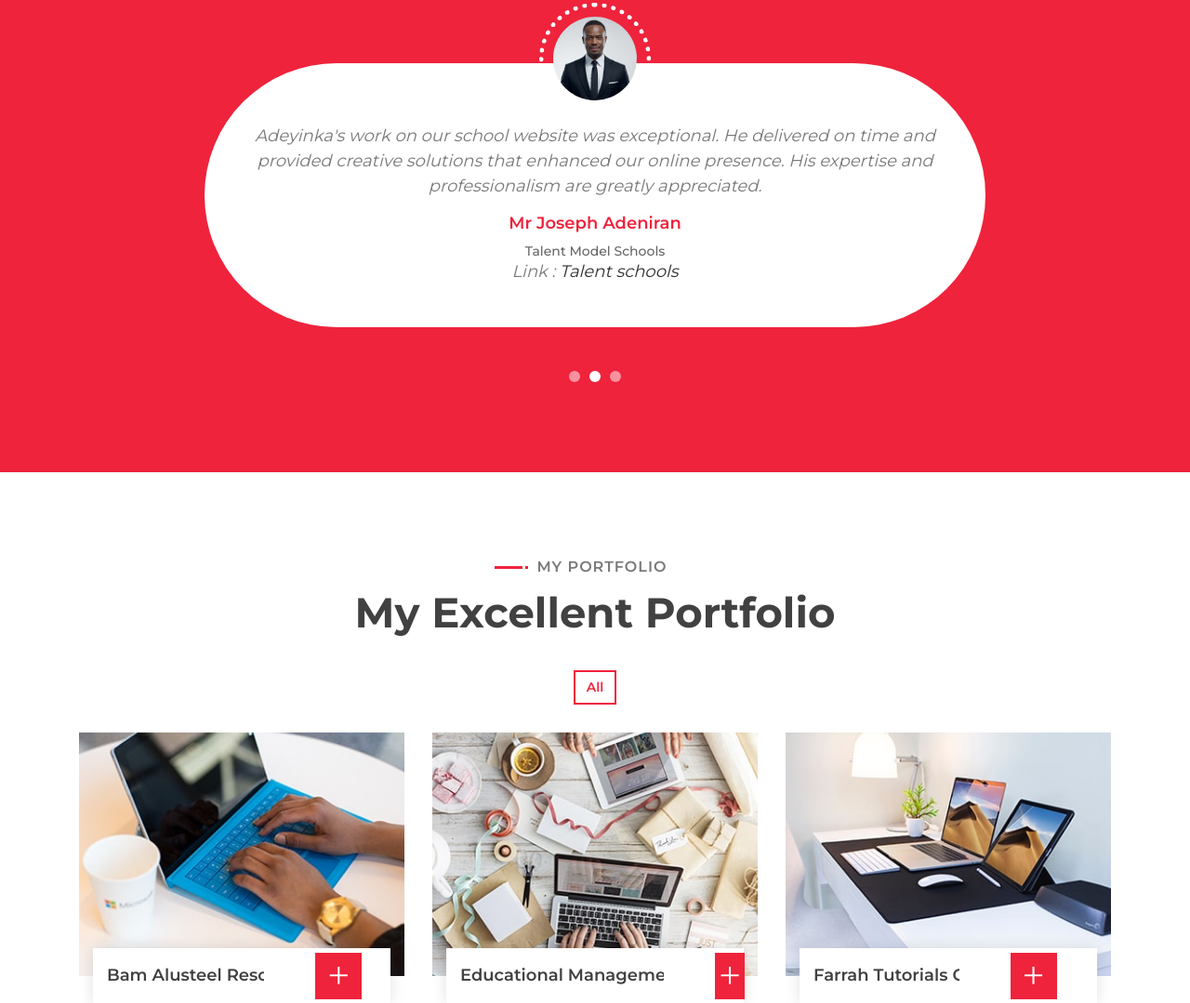
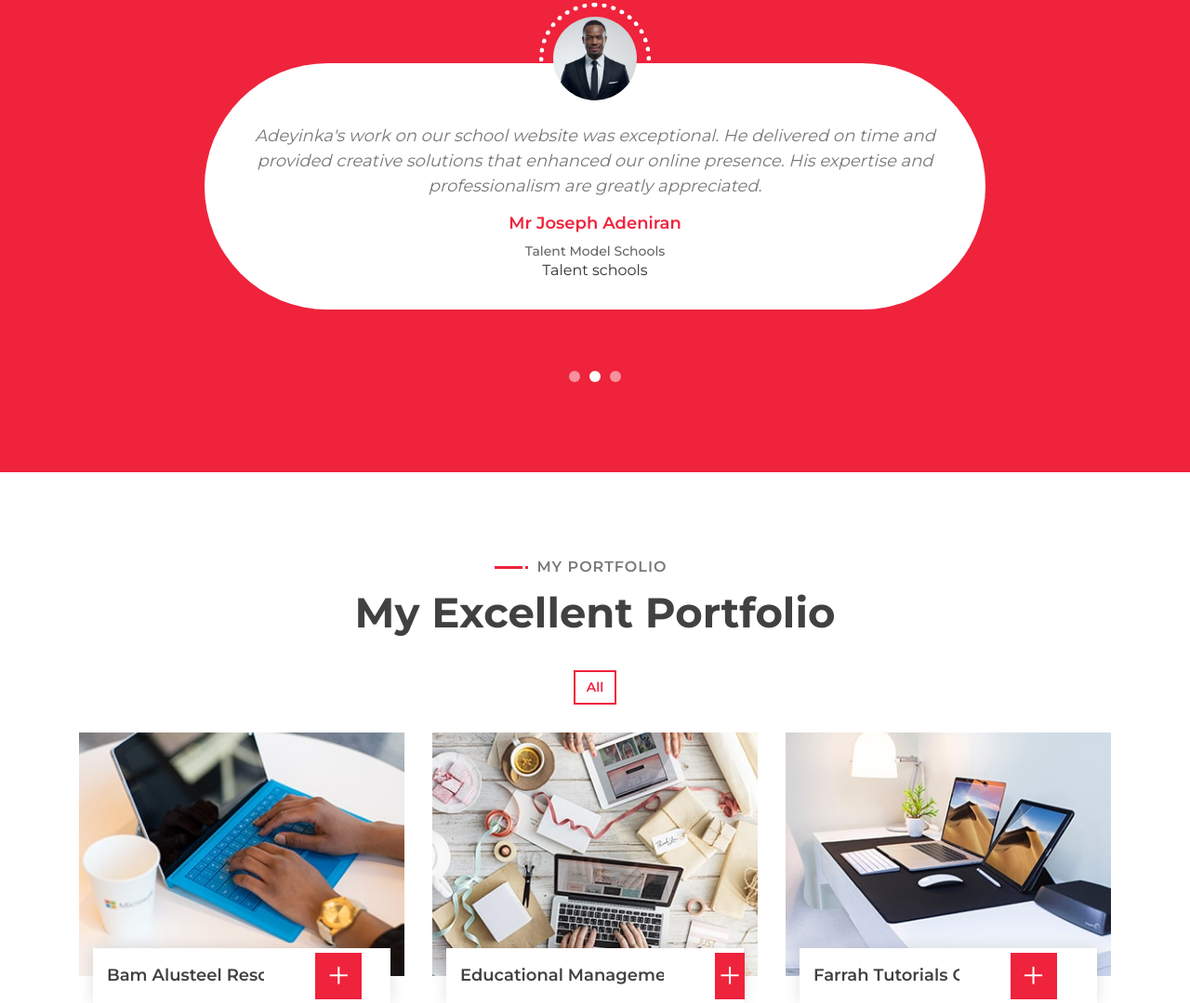
Before and after one commit to Adechris/portfolio, a website: page public/index.html in a window 1280 px wide. Shown: the part 2890-3969 px from the top of the page at 93% size. Drawn offline with nearby package versions, Linux system fonts and the light colour scheme.

Commit message:
committed

```diff
--- a/public/index.html
+++ b/public/index.html
@@ -289,7 +289,7 @@
      His expertise and professionalism are greatly appreciated.</p>
                     <h3>Mr Joseph Adeniran</h3>
                     <h4>Talent Model Schools</h4>
-                      <p> Link :<a href="https://zerofill.com.ng/talent"> Talent schools</a></p>
+                      <a href="https://zerofill.com.ng/talent">Talent schools </a>
                 </div>
             </div>
             <div class="testimonial-item">
```
